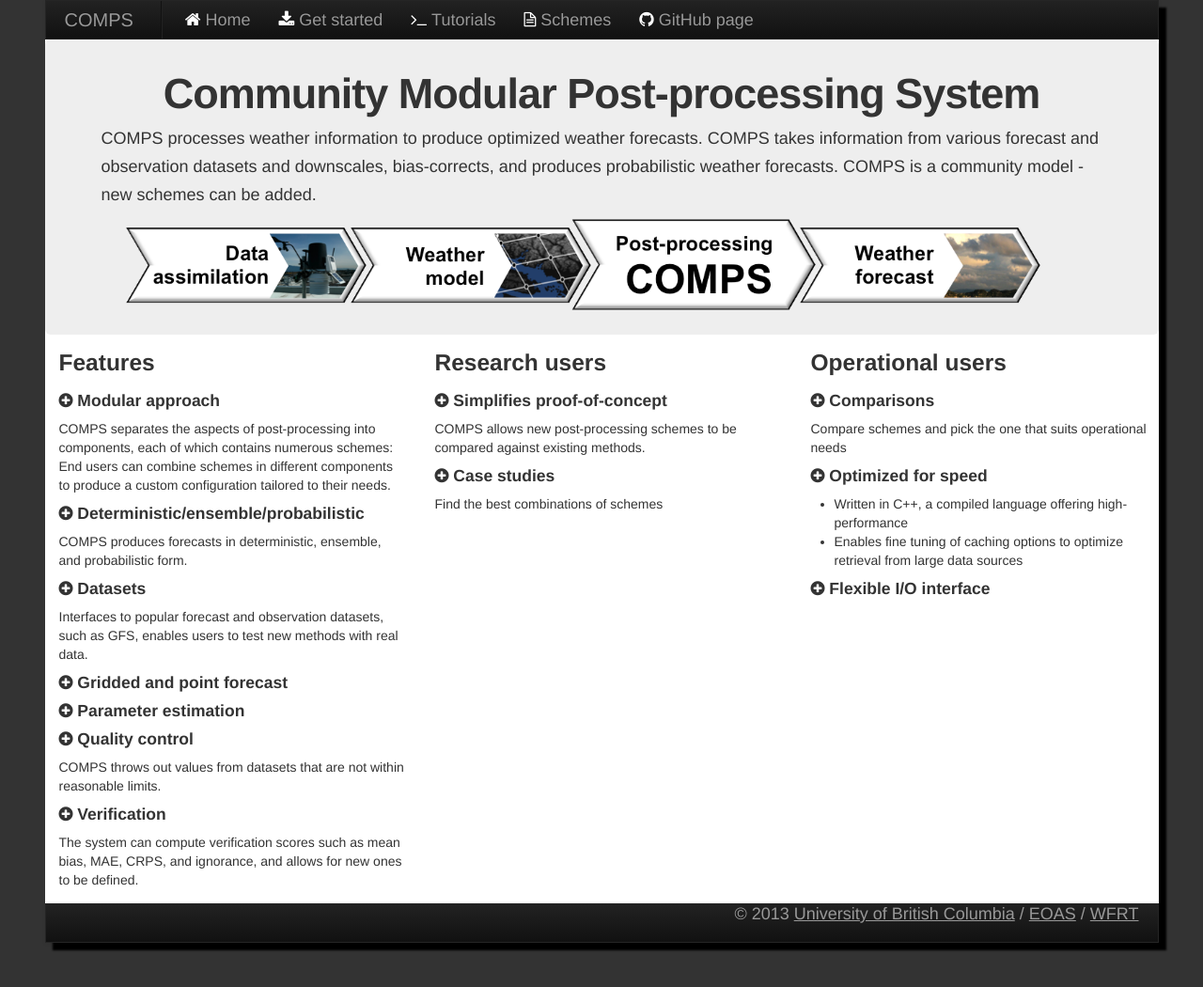
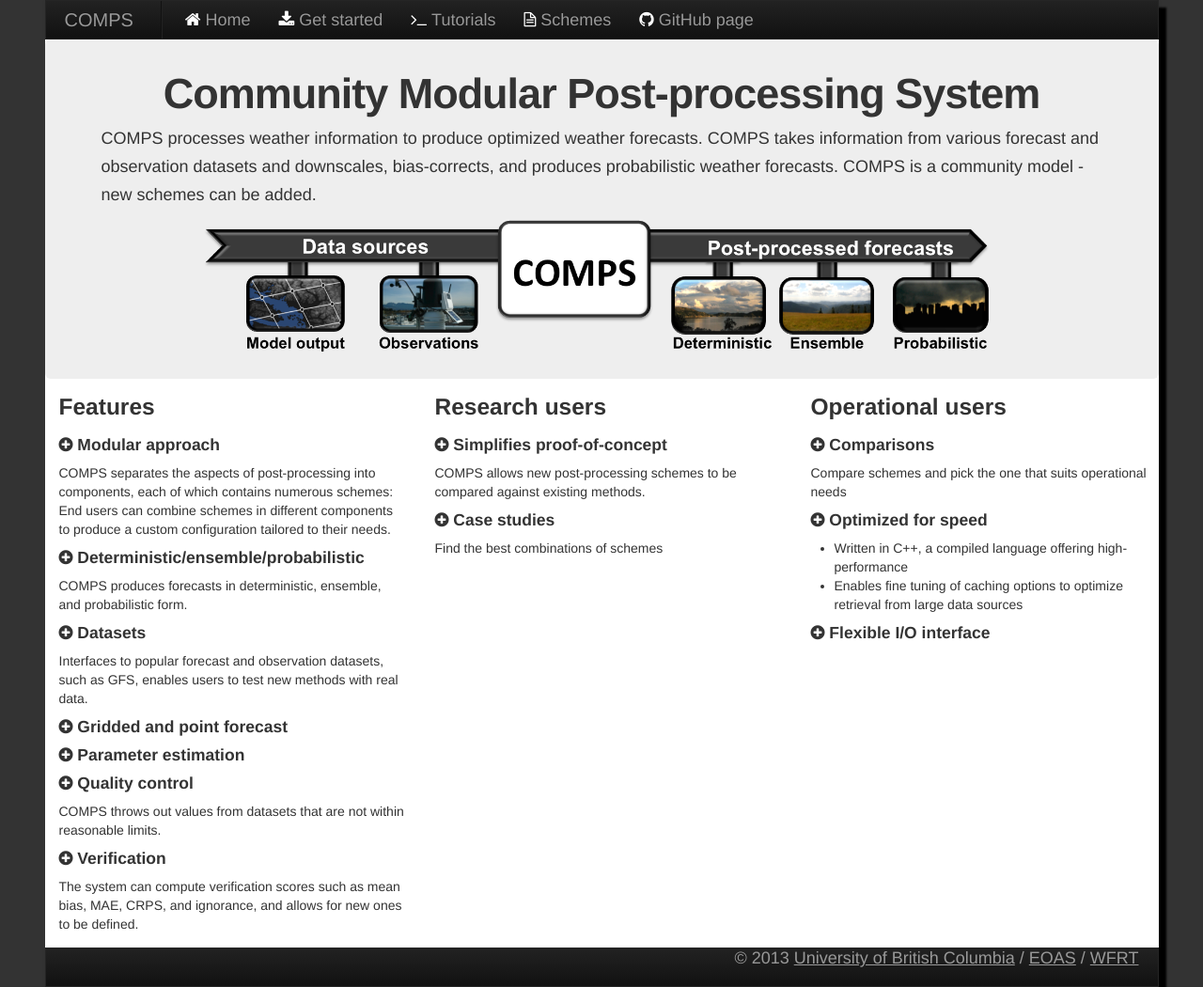
Before and after one commit to WFRT/Comps, a Jekyll site: the page built from index.html, in a window 1280 px wide. Shown: the whole page at 94% size. Built offline with Jekyll 4.4.1, drawn with Linux system fonts in a browser that asks for light colours; nearby versions of some CDN libraries.

Commit message:
New schematic diagram on index page

```diff
--- a/index.html
+++ b/index.html
@@ -11,7 +11,9 @@
 
       COMPS is a community model - new schemes can be added.
       </p>
-      <img src="img/process5.png" width="1000px">
+      <div class="pagination-centered">
+      <img src="img/process3.png" width="80%">
+   </div>
 </div>
 <div class="row">
    <div class="span4">
```
Also changed, not shown: img/process3.png (added).
